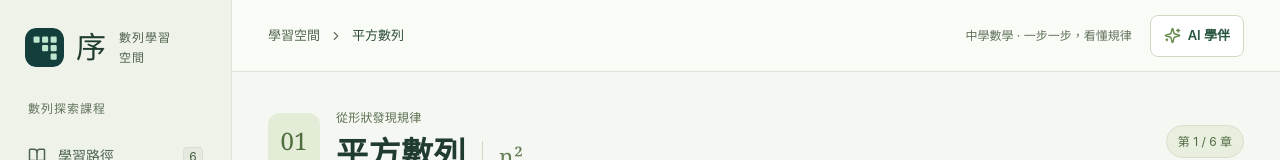
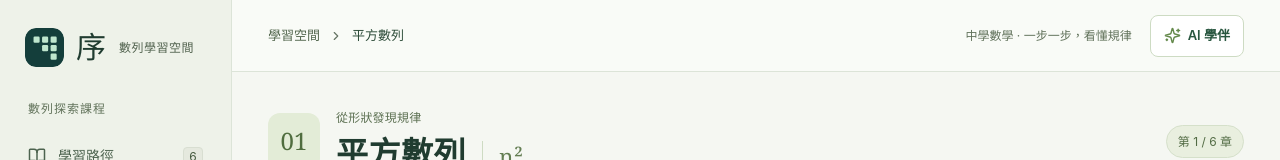
Before and after one commit to ansonlotiniat/sequence-studio, a React (Vite) app: page /#/square/learn in a window 1280 px wide. Shown: the top 160 px of the page. Built offline with nearby package versions, Linux system fonts and the light colour scheme.

Commit message:
Keep footer text readable in the Chinese teaching font
Co-Authored-By: Devin AI <158243242+devin-ai-integration[bot]@users.noreply.github.com>

```diff
--- a/src/shell.css
+++ b/src/shell.css
@@ -20,7 +20,7 @@ main, h1 { scroll-margin-top: 92px; }
 .sidebar > * { flex-shrink: 0; }
 .brand { padding: 0 9px; }
 .brand > span { font-size: 30px; gap: 13px; }
-.brand-en { font-size: 12px; color: #52634f; }
+.brand-en { font-size: 12px; color: #52634f; max-width: none; letter-spacing: .5px; }
 .course-label { font-size: 12px; padding: 32px 12px 14px; color: #63745c; letter-spacing: 1px; }
 .overview-link, .lesson-nav { min-height: 48px; font-size: 14px; color: #4d634f; padding: 12px; gap: 12px; }
 .overview-link.active, .lesson-nav.active { color: #194735; background: #dce7d2; box-shadow: inset 3px 0 #416c42; }
@@ -102,7 +102,6 @@ main { max-width: 1400px; padding: 36px 36px 24px; }
 .practice-panel .hint-content { background: #edf3e6; color: #425d35; }
 .lab-layout { align-items: start; gap: 20px; grid-template-columns: minmax(0,1fr) 270px; }
 .controls-panel { padding: 20px; border-color: #d5e0ca; border-radius: 14px; background: #fff; }
-.control-tag { font-size: 12px; }
 .lab-layout > .visual-panel { grid-column: 1; grid-row: 1; }
 .lab-layout > .controls-panel { grid-column: 2; grid-row: 1; }
 .control-heading { font-size: 14px; color: #31572f; gap: 10px; }
@@ -145,6 +144,7 @@ main { max-width: 1400px; padding: 36px 36px 24px; }
 .learning-help p { font-size: 13px; margin-top: 4px; color: #526c47; }
 .learning-help button { margin-left: auto; flex-shrink: 0; }
 .main-footer { padding: 24px 0 4px; margin-top: 16px; gap: 16px; font-size: 12px; color: #5c7052; line-height: 1.8; }
+.main-footer > span, .main-footer > span > span { font: inherit; }
 .main-footer > span:last-child { color: #5c7052; }
 .tutor-surface .floating-tutor { display: none !important; }
 .tutor-surface:focus { outline: none; }
```
